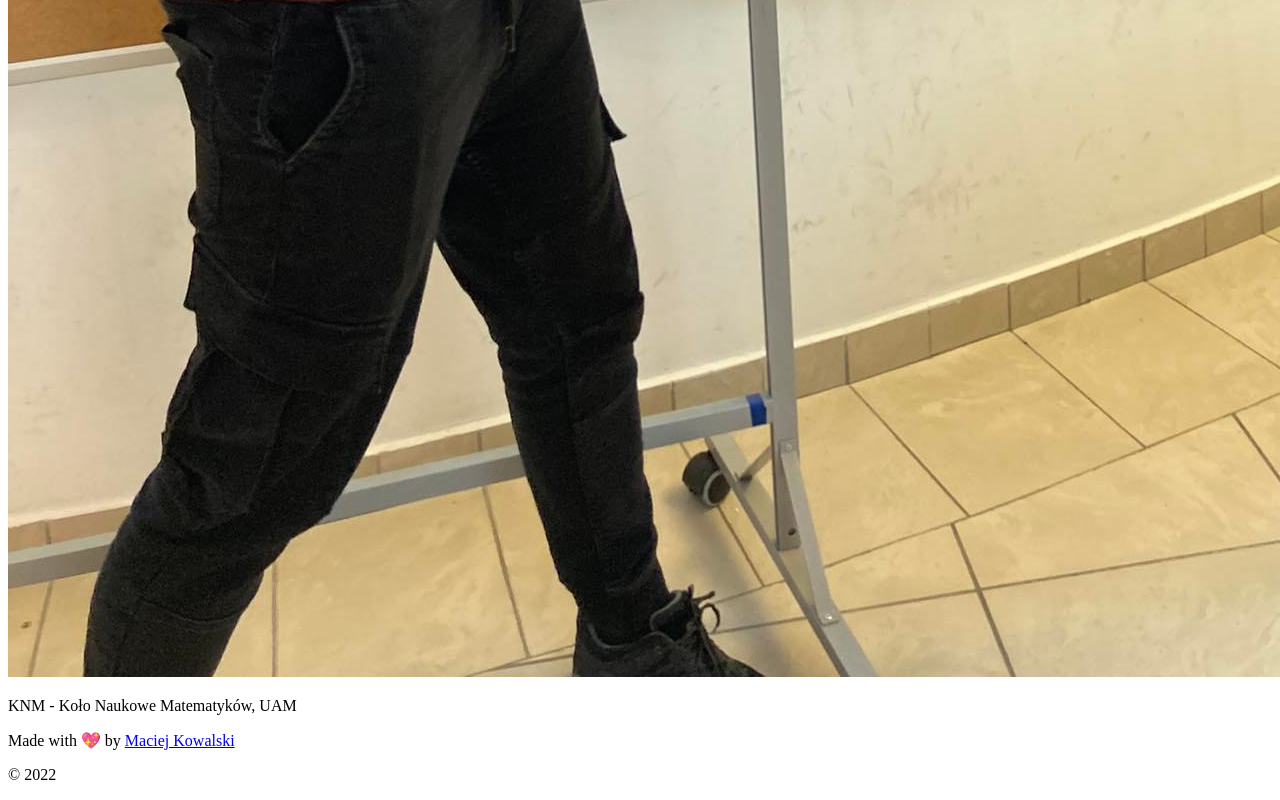
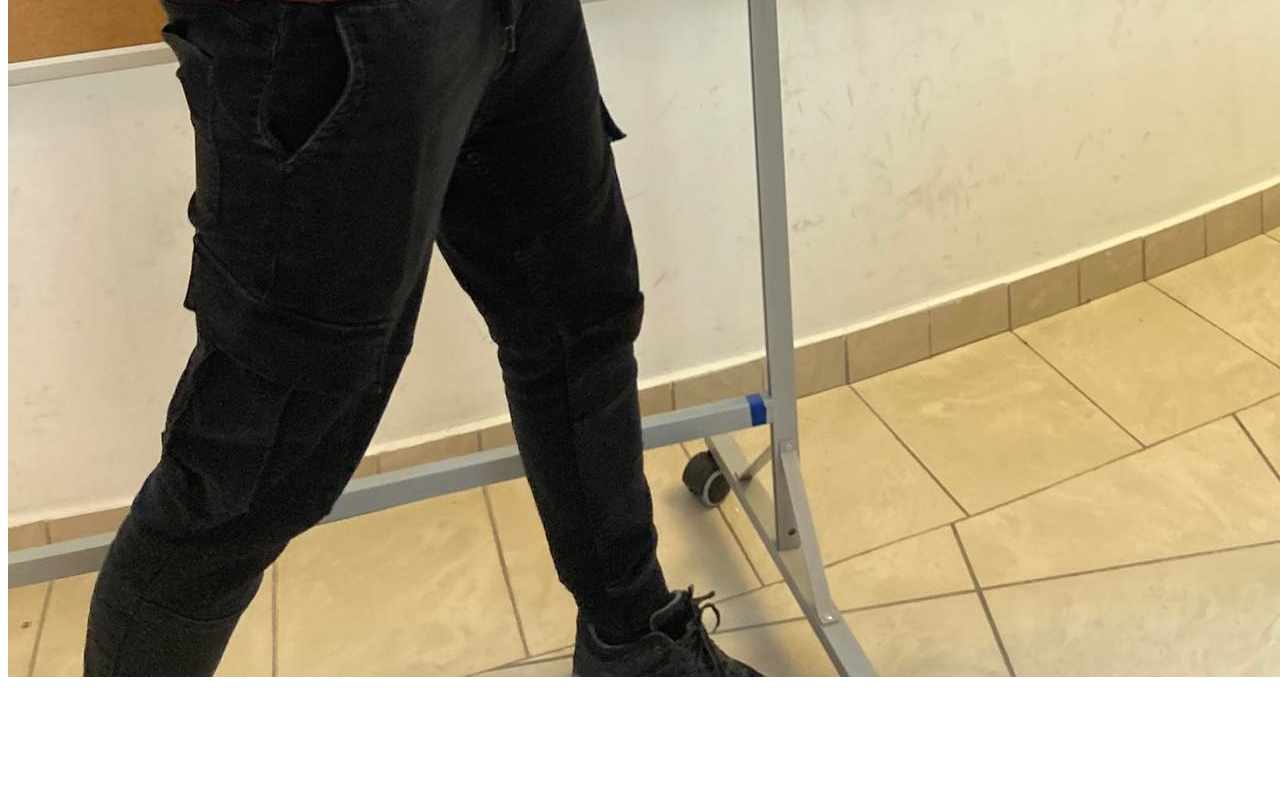
Before and after one commit to Kowalskiexe/knm-website, a website: page src/information.html in a window 1280 px wide. Shown: the part 1868-2668 px from the top of the page. After the commit the page ends 2557 px from the top, so only its background shows below. Drawn offline with Linux system fonts and the light colour scheme.

Commit message:
moved footer into a separate myfooter.html file

```diff
--- a/src/information.html
+++ b/src/information.html
@@ -38,13 +38,7 @@
                 <img class="content-picture" src="images/317029105_471412461553240_8476458860739589803_n.jpg" />
             </div>
         </div>
-        <footer>
-            <div class="footer-content">
-                <p>KNM - Koło Naukowe Matematyków, UAM</p>
-                <p>Made with &#128150; by <a href="https://github.com/kowalskiexe" target="_blank">Maciej Kowalski</a></p>
-                <p class="footer-date">&copy; 2022</p>
-            </div>
-        </footer>
+        <myfooter>
     </body>
 
 </html>
```
Also changed, not shown: src/components/myfooter.html (added, +7 -0 lines).
